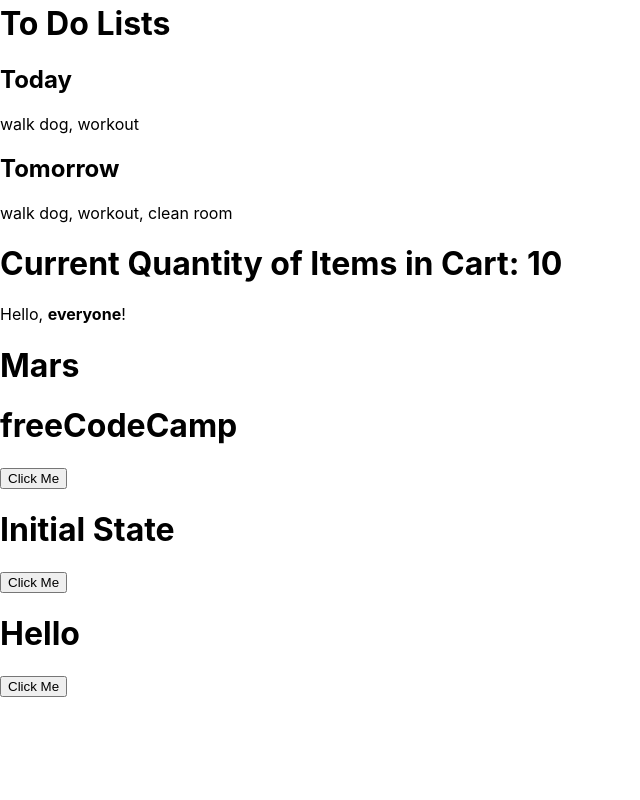
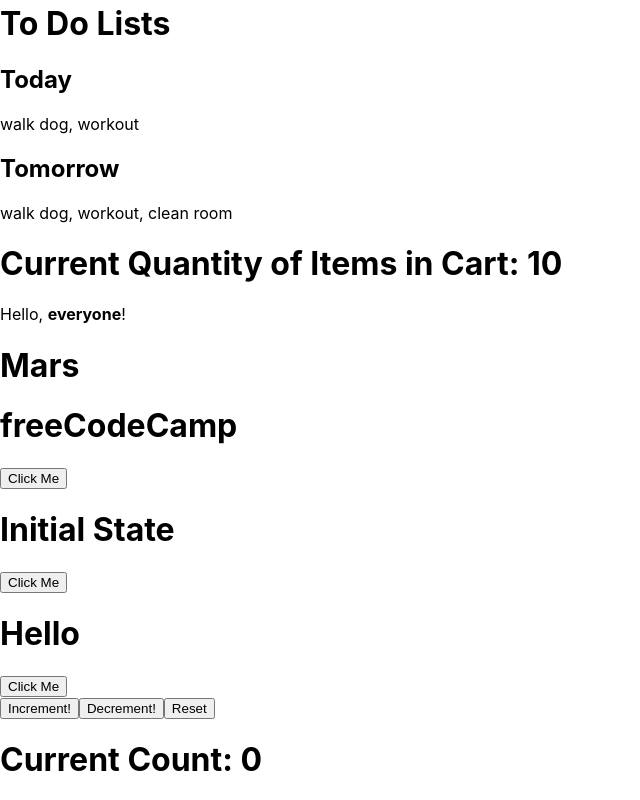
Before and after one commit to mars-rei/freecodecamp, a React (Create React App) app in the folder frontEndDevelopmentLibraries/4-react/: page / in a window 1280 px wide. Shown: the part 548-1348 px from the top of the page, without its empty margins (0-640 px from the left). Before the commit the page ends 1245 px from the top, so only its background shows below. Built offline with nearby package versions, Linux system fonts and the light colour scheme.

Commit message:
lesson 27

```diff
--- a/frontEndDevelopmentLibraries/4-react/src/App.js
+++ b/frontEndDevelopmentLibraries/4-react/src/App.js
@@ -312,6 +312,45 @@
   }
 
 
+  class Counter extends React.Component {
+    constructor(props) {
+      super(props);
+      this.state = {
+        count: 0
+      };
+      this.increment = this.increment.bind(this);
+      this.decrement = this.decrement.bind(this);
+      this.reset = this.reset.bind(this);
+    }
+    increment() {
+      this.setState(state => ({
+        count: state.count + 1
+      }));
+    }
+    decrement() {
+      this.setState(state => ({
+        count: state.count - 1
+      }));
+    }
+    reset() {
+      this.setState(state => ({
+        count: 0
+      }));
+    }
+
+    render() {
+      return (
+        <div>
+          <button className='inc' onClick={this.increment}>Increment!</button>
+          <button className='dec' onClick={this.decrement}>Decrement!</button>
+          <button className='reset' onClick={this.reset}>Reset</button>
+          <h1>Current Count: {this.state.count}</h1>
+        </div>
+      );
+    }
+  };
+
+
   return (
     <div>
       {JSX}
@@ -340,6 +379,8 @@
       <BindThisToClassMethod />
 
       <ToggleState />
+
+      <Counter />
     </div>
   );
 }
```
